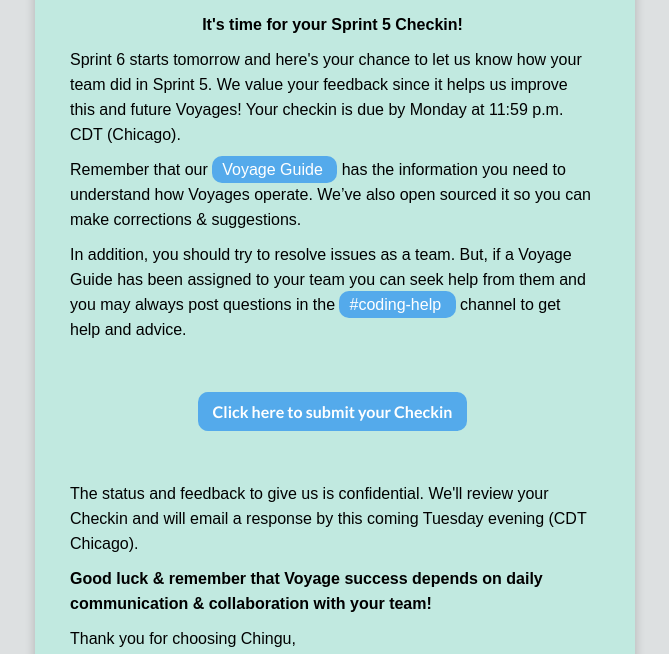
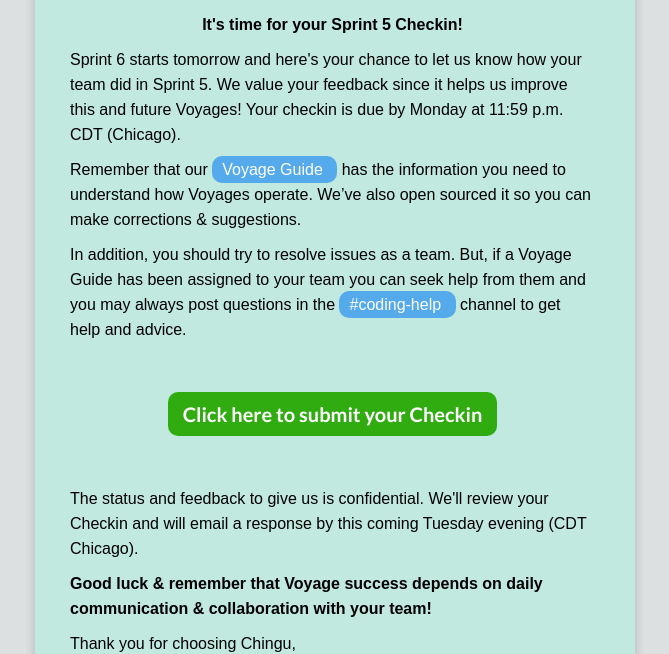
Before and after one commit to Valeriusdev/responsive-email6, a plain HTML site: page index.html in a window 1280 px wide. Shown: the part 146-800 px from the top of the page, without its empty margins (305-974 px from the left). Drawn offline with Linux system fonts and the light colour scheme.

Commit message:
update submit button styles

```diff
--- a/index.html
+++ b/index.html
@@ -189,8 +189,8 @@
                         <td class="darkmode-bg" align="center" style="background-color: #c1e9e0; padding: 5px 30px 35px 25px;">
                            <table align="center" role="presentation" style="border-spacing: 0;">
                               <tr>
-                                 <td align="center" style="background-color:#54aaeb; padding: 10px 15px; border-radius: 10px;">
-                                    <a href="https://example.com/3" target="_blank" style="color: #ffffff; background-color: #54aaeb; text-decoration: none; font-weight: bold;">
+                                 <td align="center" style="background-color:#30ac11; padding: 10px 15px; border-radius: 10px;">
+                                    <a href="https://example.com/3" target="_blank" style="color: #ffffff; background-color: #30ac11; font-size: 20px; text-decoration: none; font-weight: bold;">
                                        Click here to submit your Checkin
                                     </a>
                                  </td>
```
